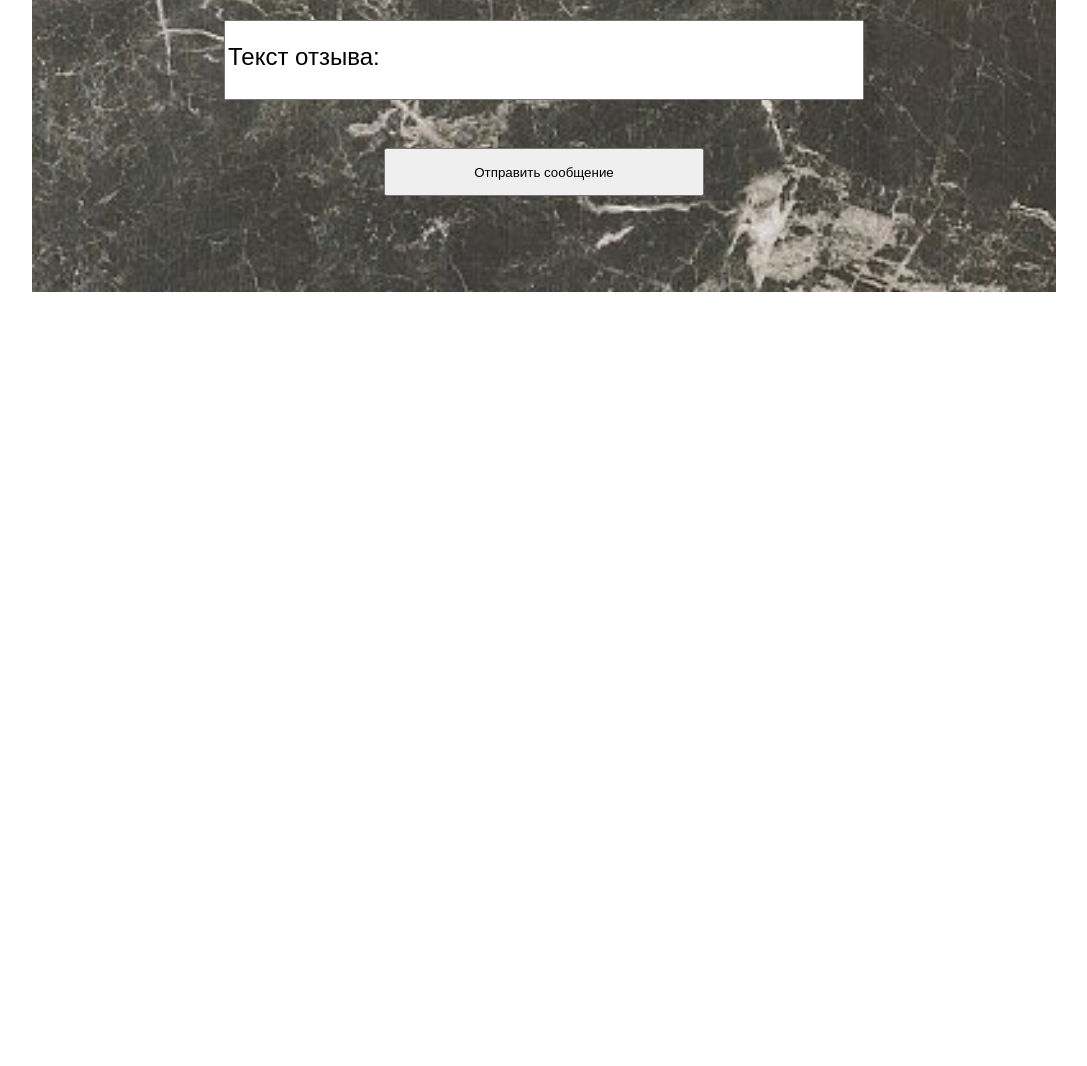
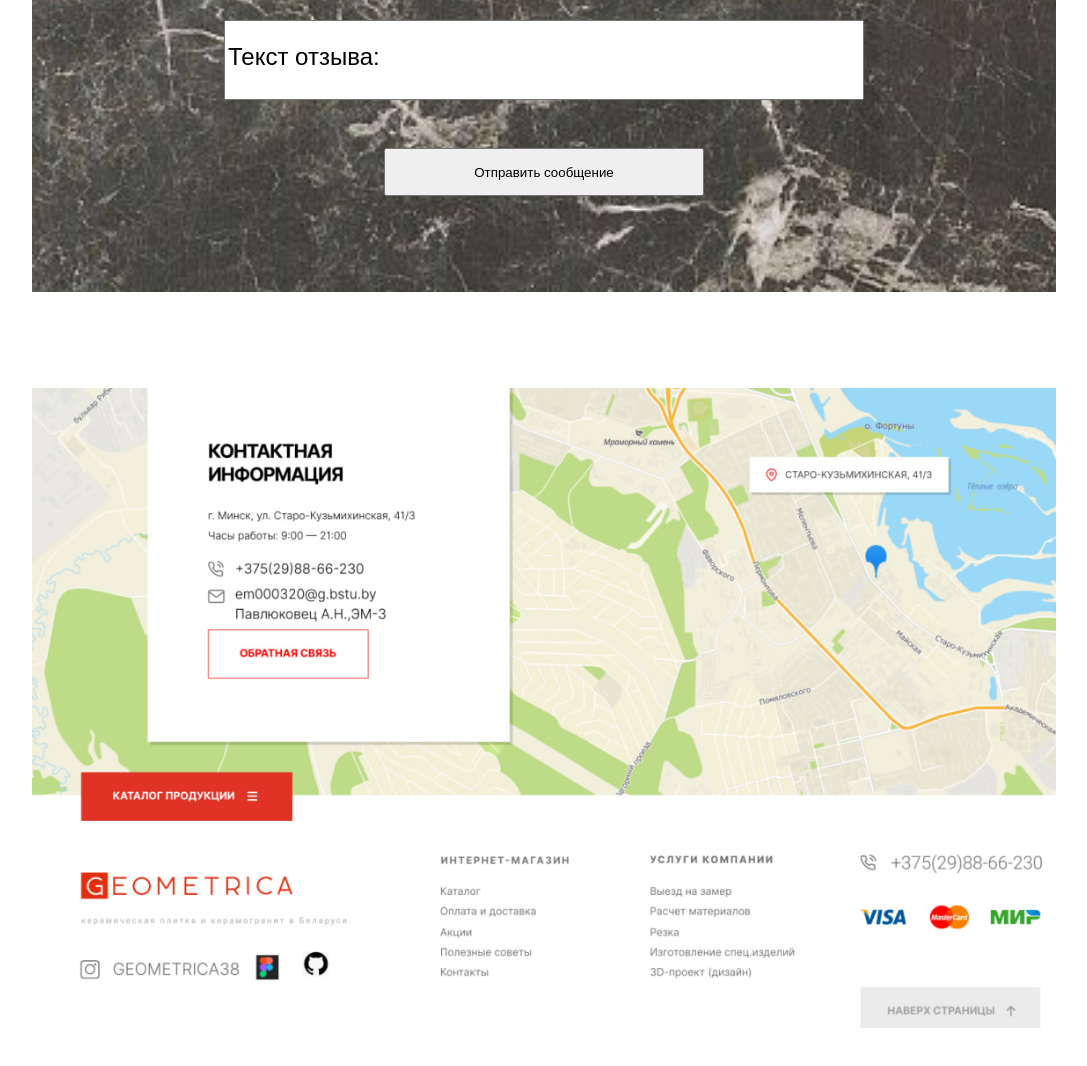
Before and after one commit to NewUserrrrrrrrrr/BSTU-plitka, a plain HTML site: page index.html in a window 1280 px wide. Shown: the part 3716-4782 px from the top of the page, without its empty margins (104-1191 px from the left). Before the commit the page ends 4016 px from the top, so only its background shows below. Drawn offline with nearby package versions, Linux system fonts and the light colour scheme.

Commit message:
feat: add six page

```diff
--- a/index.html
+++ b/index.html
@@ -113,5 +113,14 @@
             </div>
         </div>
     </div>
+
+
+    <div class="sixth_page">
+        <div class="base_layer_6">
+            <div class="backgr_image_6">
+            </div>
+        </div>
+    </div>
+
 </body>
 </html>
--- a/style.css
+++ b/style.css
@@ -914,3 +914,44 @@
     top:48vh;
     position: relative;
   }
+
+
+
+
+
+
+
+  .sixth_page {
+    width: 100vw;
+    height: 100vh;
+    background: rgba(255, 255,255, 1);
+    opacity: 1;
+    position: relative;
+    left: 0px;
+    overflow: hidden;
+    display: flex;
+  }
+
+  .base_layer_6 {
+    width: 90vw;
+    height: 100vh;
+    background: rgba(255,255,255,1);
+    opacity: 1;
+    position: relative;
+    top: 0px;
+    overflow: hidden;
+  }
+
+  .backgr_image_6 {
+    width: 88vw;
+    height: 50vw;
+    top: 12vh;
+    left: 10vw;
+    background: url("./assets/jpg/info.jpg");
+    background-repeat: no-repeat;
+    background-position: center center;
+    background-size: cover;
+    opacity: 1;
+    position: absolute;
+    overflow: hidden;
+  }
```
